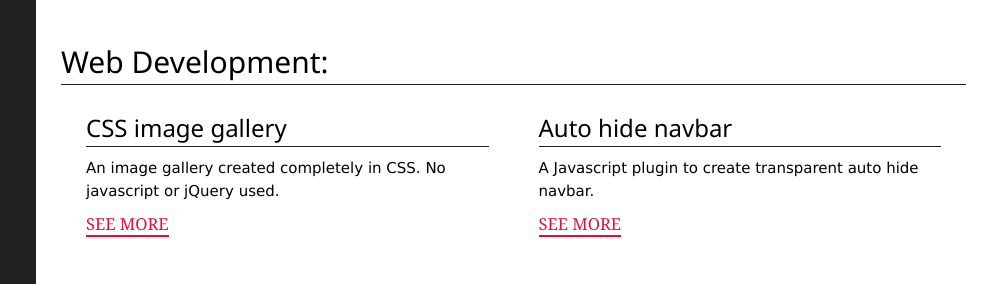
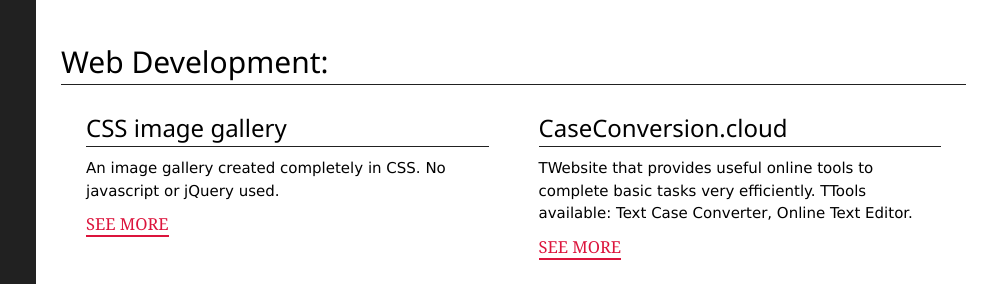
Before and after one commit to prakashom2new/prakashom2new.github.io, a website: page works.html in a window 1280 px wide. Shown: the part 126-410 px from the top of the page, 289-1280 px from the left. Drawn offline with Linux system fonts and the light colour scheme.

Commit message:
caseconversion.cloud added

```diff
--- a/works.html
+++ b/works.html
@@ -104,21 +104,22 @@
                             <h3 class="sub-group__title">CSS image gallery</h3>
                             <p class="sub-group__content sub-group__explain-txt">An image gallery created completely in CSS. No javascript or jQuery used.</p>
                             <div class="sub-group__content latest-works__call-to-action">
-                                <a class="btn_danger" href="works_pages/css-image-gallery.html" type="button">SEE MORE</a>
+                                <a class="btn_danger" href="works/css-image-gallery.html" type="button">SEE MORE</a>
                             </div>
                         </div>
                         <div class="sub-group sub-group-2">
-                           <h3 class="sub-group__title">Auto hide navbar</h3>
-                            <p class="sub-group__content sub-group__explain-txt">A Javascript plugin to create  transparent auto hide navbar.</p>
+                           <h3 class="sub-group__title">CaseConversion.cloud</h3>
+                            <p class="sub-group__content sub-group__explain-txt">TWebsite that provides useful online tools to complete basic tasks very efficiently. TTools available: Text Case Converter, Online Text Editor.
+</p>
                             <div class="sub-group__content latest-works__call-to-action">
-                                <a class="btn_danger" href="works_pages/auto-hide-navbar.html" type="button">SEE MORE</a>
+                                <a class="btn_danger" href="https://caseconversion.cloud/" target="_blank" type="button">SEE MORE</a>
                             </div>
                         </div>
                         <div class="sub-group sub-group-2">
                            <h3 class="sub-group__title">Comparison table with infinite column</h3>
                             <p class="sub-group__content sub-group__explain-txt">Comparison table with infinite column. </p>
                             <div class="sub-group__content latest-works__call-to-action">
-                                <a class="btn_danger" href="works_pages/comparison-table-infinite-column.html" type="button">SEE MORE</a>
+                                <a class="btn_danger" href="works/comparison-table-infinite-column.html" type="button">SEE MORE</a>
                             </div>
                         </div>
                     </div>
```
